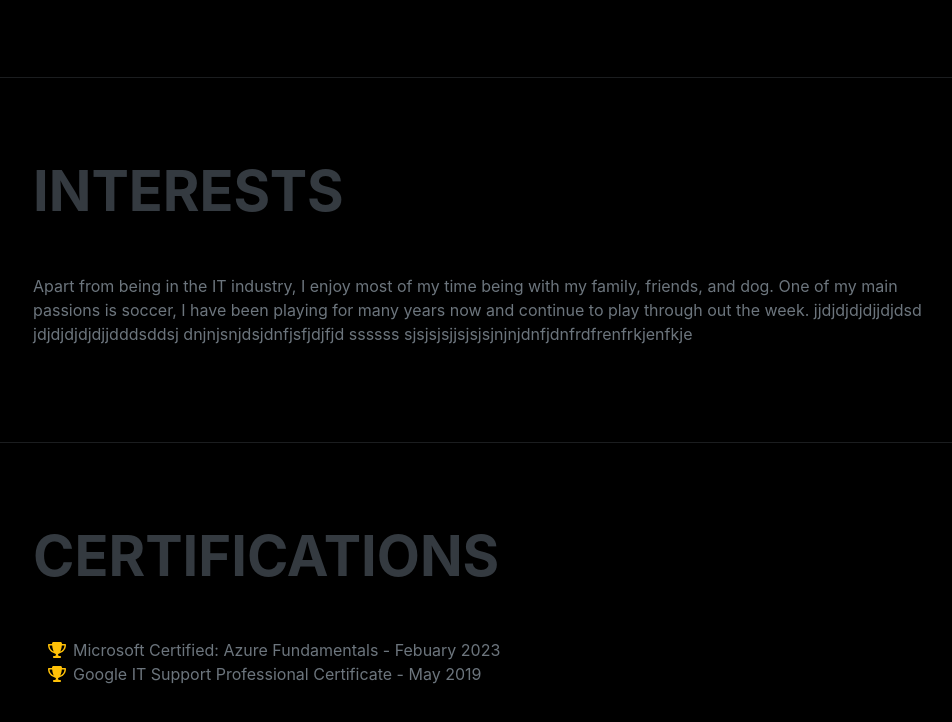
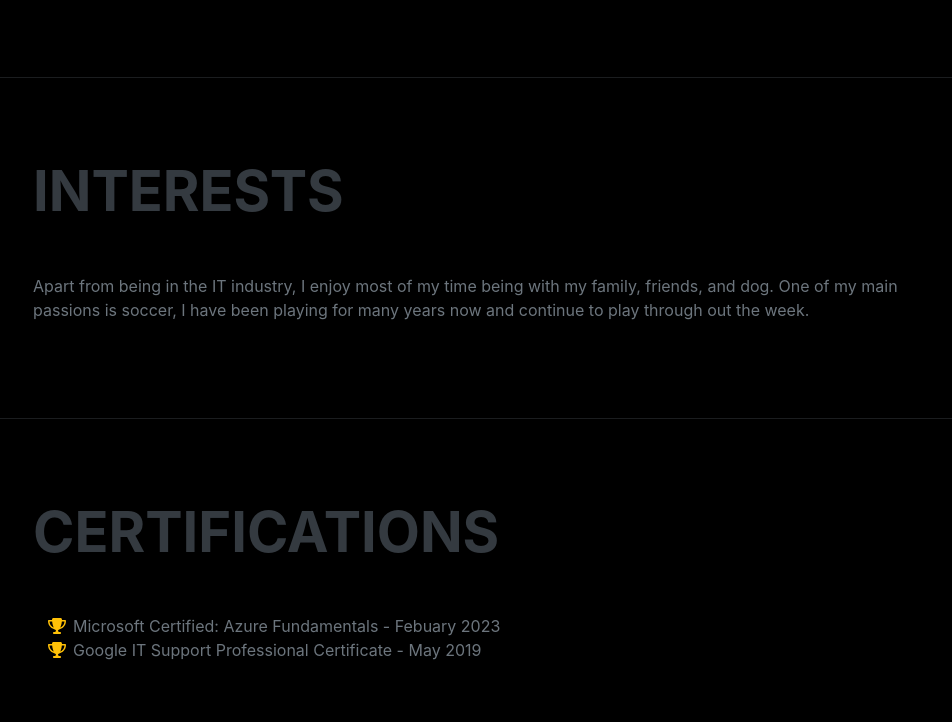
Before and after one commit to louispachas94/pachastech_website, a website: page src/index.html in a window 1280 px wide. Shown: the part 2462-3184 px from the top of the page, without its empty margins (287-1239 px from the left). Drawn offline with nearby package versions, Linux system fonts and the light colour scheme; a web font is replaced by a local one.

Commit message:
interests update

```diff
--- a/src/index.html
+++ b/src/index.html
@@ -126,13 +126,6 @@
                 <div class="resume-section-content">
                     <h2 class="mb-5">Interests</h2>
                     <p>Apart from being in the IT industry, I enjoy most of my time being with my family, friends, and dog. One of my main passions is soccer, I have been playing for many years now and continue to play through out the week.
-                        jjdjdjdjdjjdjdsd
-                        jdjdjdjdjdjjdddsddsj
-
-
-                        dnjnjsnjdsjdnfjsfjdjfjd
-                        ssssss
-                        sjsjsjsjjsjsjsjnjnjdnfjdnfrdfrenfrkjenfkje
                     </p>
                 </div>
             </section>
```
